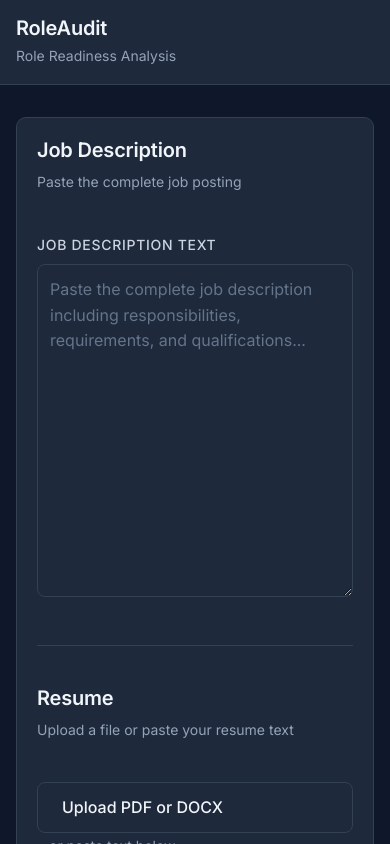
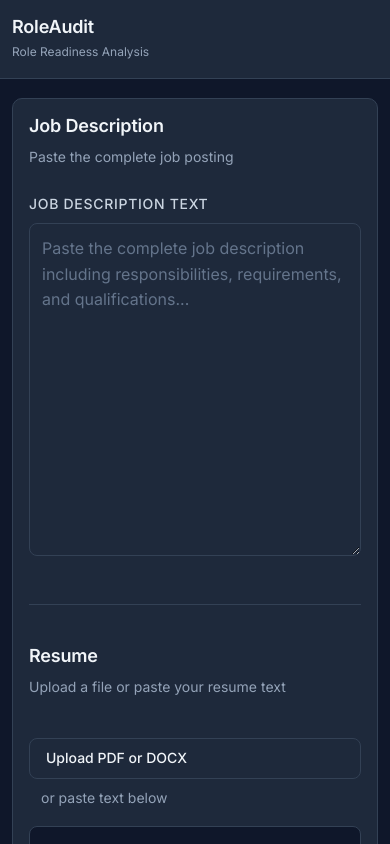
Before and after one commit to mvrkarthik07/RoleAudit, a React (Vite) app: page / in a window 390 px wide. Shown: the top 844 px of the page. Built offline with nearby package versions, Linux system fonts and the light colour scheme.

Commit message:
logic version control

```diff
--- a/src/App.jsx
+++ b/src/App.jsx
@@ -144,12 +144,14 @@ function App() {
         <div className="container" style={{
           display: "flex",
           alignItems: "center",
-          justifyContent: "space-between"
+          justifyContent: "space-between",
+          flexWrap: "wrap",
+          gap: "var(--space-3)"
         }}>
           <div>
             <h1 style={{
               margin: 0,
-              fontSize: "var(--text-xl)",
+              fontSize: "clamp(var(--text-lg), 4vw, var(--text-xl))",
               fontWeight: "var(--font-semibold)",
               color: "var(--text-primary)"
             }}>
@@ -157,7 +159,7 @@ function App() {
             </h1>
             <p style={{
               margin: "var(--space-1) 0 0",
-              fontSize: "var(--text-sm)",
+              fontSize: "clamp(var(--text-xs), 2.5vw, var(--text-sm))",
               color: "var(--text-tertiary)"
             }}>
               Role Readiness Analysis
@@ -167,6 +169,9 @@ function App() {
             <button
               onClick={() => setAnalysis(null)}
               className="btn btn-secondary"
+              style={{
+                flexShrink: 0
+              }}
             >
               New Analysis
             </button>
@@ -174,7 +179,7 @@ function App() {
         </div>
       </header>
 
-      <main style={{ flex: 1, padding: "var(--space-8) 0" }}>
+      <main style={{ flex: 1, padding: "clamp(var(--space-4), 5vw, var(--space-8)) 0" }}>
         <div className="container">
           {isAnalyzing ? (
             <div className="card" style={{ textAlign: "center", maxWidth: "600px", margin: "0 auto" }}>
--- a/src/components/InputPage.jsx
+++ b/src/components/InputPage.jsx
@@ -42,8 +42,12 @@ function InputPage({ onAnalyze }) {
   }
 
   return (
-    <div className="card" style={{ maxWidth: "900px", margin: "0 auto" }}>
-      <div style={{ marginBottom: "var(--space-10)" }}>
+    <div className="card" style={{
+      maxWidth: "900px",
+      margin: "0 auto",
+      width: "100%"
+    }}>
+      <div style={{ marginBottom: "clamp(var(--space-6), 6vw, var(--space-10))" }}>
         <h2 style={{ margin: "0 0 var(--space-2)", color: "var(--text-primary)" }}>
           Job Description
         </h2>
@@ -104,7 +108,9 @@ function InputPage({ onAnalyze }) {
           <span style={{
             marginLeft: "var(--space-3)",
             fontSize: "var(--text-sm)",
-            color: "var(--text-tertiary)"
+            color: "var(--text-tertiary)",
+            display: "inline-block",
+            marginTop: "var(--space-2)"
           }}>
             or paste text below
           </span>
@@ -194,7 +200,11 @@ function InputPage({ onAnalyze }) {
           onClick={() => onAnalyze(jd, resume, coverLetter)}
           disabled={!jd || !resume || isParsing}
           className="btn btn-primary"
-          style={{ minWidth: "200px" }}
+          style={{
+            minWidth: "200px",
+            width: "100%",
+            maxWidth: "400px"
+          }}
         >
           Analyze Role Readiness
         </button>
--- a/src/components/ResultsPage.jsx
+++ b/src/components/ResultsPage.jsx
@@ -271,17 +271,26 @@ function ResultsPage({ analysis, onReset }) {
   const score = analysis.scoreExplanation?.overallExplanation?.score || analysis.score;
 
   return (
-    <div style={{ maxWidth: "1100px", margin: "0 auto" }}>
+    <div style={{
+      maxWidth: "1100px",
+      margin: "0 auto",
+      width: "100%",
+      padding: "0 var(--space-4)"
+    }}>
       {/* Overall Readiness - Visually Dominant */}
       {analysis.scoreExplanation && analysis.scoreExplanation.overallExplanation && (
-        <div className="card" style={{ marginBottom: "var(--space-8)", textAlign: "center" }}>
+        <div className="card" style={{
+          marginBottom: "clamp(var(--space-6), 5vw, var(--space-8))",
+          textAlign: "center"
+        }}>
           <div style={{ marginBottom: "var(--space-6)" }}>
             <h1 style={{
               margin: "0 0 var(--space-2)",
-              fontSize: "var(--text-4xl)",
+              fontSize: "clamp(var(--text-2xl), 8vw, var(--text-4xl))",
               fontWeight: "var(--font-bold)",
               color: getScoreColor(score || 0),
-              letterSpacing: "-0.02em"
+              letterSpacing: "-0.02em",
+              wordBreak: "break-word"
             }}>
               Overall Readiness: {score || 0} / 100
             </h1>
@@ -294,6 +303,19 @@ function ResultsPage({ analysis, onReset }) {
               {analysis.band}
             </p>
           </div>
+
+          <p style={{
+            margin: "var(--space-4) 0 var(--space-6)",
+            fontSize: "var(--text-sm)",
+            color: "var(--text-tertiary)",
+            lineHeight: "1.6",
+            maxWidth: "700px",
+            marginLeft: "auto",
+            marginRight: "auto",
+            fontStyle: "italic"
+          }}>
+            This score reflects readiness and alignment, not hiring probability.
+          </p>
 
           <p style={{
             margin: "0 0 var(--space-6)",
@@ -316,12 +338,22 @@ function ResultsPage({ analysis, onReset }) {
             <button
               onClick={handleDownload}
               className="btn btn-secondary"
+              style={{
+                flex: "1 1 auto",
+                minWidth: "140px",
+                maxWidth: "200px"
+              }}
             >
               {downloadSuccess ? "Downloaded" : "Download Report"}
             </button>
             <button
               onClick={handleCopy}
               className="btn btn-secondary"
+              style={{
+                flex: "1 1 auto",
+                minWidth: "140px",
+                maxWidth: "200px"
+              }}
             >
               {copySuccess ? "Copied" : "Copy Analysis"}
             </button>
@@ -481,7 +513,11 @@ function ResultsPage({ analysis, onReset }) {
               Each requirement is backed by specific text from the job description.
             </p>
           </div>
-          <div style={{ display: "grid", gap: "var(--space-4)" }}>
+          <div style={{
+            display: "grid",
+            gap: "var(--space-4)",
+            gridTemplateColumns: "repeat(auto-fit, minmax(280px, 1fr))"
+          }}>
           {analysis.roleSummary.map((item, i) => (
               <div key={i} style={{
                 padding: "var(--space-5)",
@@ -623,7 +659,11 @@ function ResultsPage({ analysis, onReset }) {
               Areas where your resume aligns with JD requirements.
             </p>
           </div>
-          <div style={{ display: "grid", gap: "var(--space-4)" }}>
+          <div style={{
+            display: "grid",
+            gap: "var(--space-4)",
+            gridTemplateColumns: "repeat(auto-fit, minmax(280px, 1fr))"
+          }}>
             {analysis.strengths.map((strength, i) => (
               <div key={i} className="strength-card" style={{
                 padding: "var(--space-5)",
@@ -674,7 +714,11 @@ function ResultsPage({ analysis, onReset }) {
               Areas where JD requirements don't match your resume evidence.
             </p>
           </div>
-          <div style={{ display: "grid", gap: "var(--space-4)" }}>
+          <div style={{
+            display: "grid",
+            gap: "var(--space-4)",
+            gridTemplateColumns: "repeat(auto-fit, minmax(280px, 1fr))"
+          }}>
             {analysis.gaps.map((gap, i) => (
               <div key={i} className="gap-card" style={{
                 padding: "var(--space-5)",
@@ -751,7 +795,11 @@ function ResultsPage({ analysis, onReset }) {
               Areas that may require attention or clarification.
             </p>
           </div>
-          <div style={{ display: "grid", gap: "var(--space-4)" }}>
+          <div style={{
+            display: "grid",
+            gap: "var(--space-4)",
+            gridTemplateColumns: "repeat(auto-fit, minmax(280px, 1fr))"
+          }}>
             {analysis.risks.map((risk, i) => (
               <div key={i} style={{
                 padding: "var(--space-5)",
--- a/src/styles/global.css
+++ b/src/styles/global.css
@@ -364,6 +364,48 @@ p {
   .btn {
     width: 100%;
   }
+
+  .evidence {
+    padding-left: var(--space-4);
+    font-size: var(--text-xs);
+  }
+}
+
+/* Mobile - Small screens */
+@media (max-width: 480px) {
+  .container {
+    padding: 0 var(--space-3);
+  }
+
+  .card {
+    padding: var(--space-4);
+    margin-bottom: var(--space-4);
+  }
+
+  h1 { font-size: var(--text-xl); }
+  h2 { font-size: var(--text-lg); }
+  h3 { font-size: var(--text-base); }
+
+  .btn {
+    padding: var(--space-2) var(--space-4);
+    font-size: var(--text-sm);
+  }
+
+  .textarea {
+    min-height: 100px;
+  }
+
+  /* Single column grids on mobile */
+  [style*="gridTemplateColumns"] {
+    grid-template-columns: 1fr !important;
+  }
+}
+
+/* Tablet */
+@media (min-width: 769px) and (max-width: 1024px) {
+  .container {
+    padding: 0 var(--space-5);
+  }
 }
 
 /* Spinner Animation */
```
